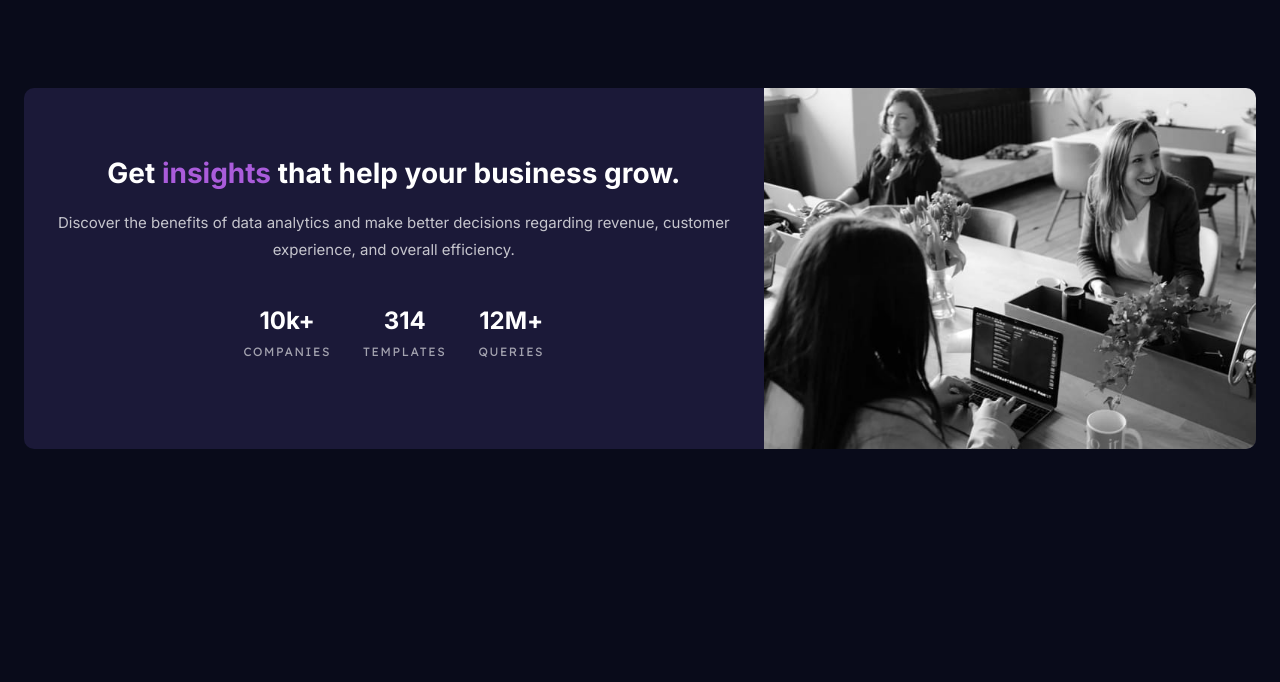
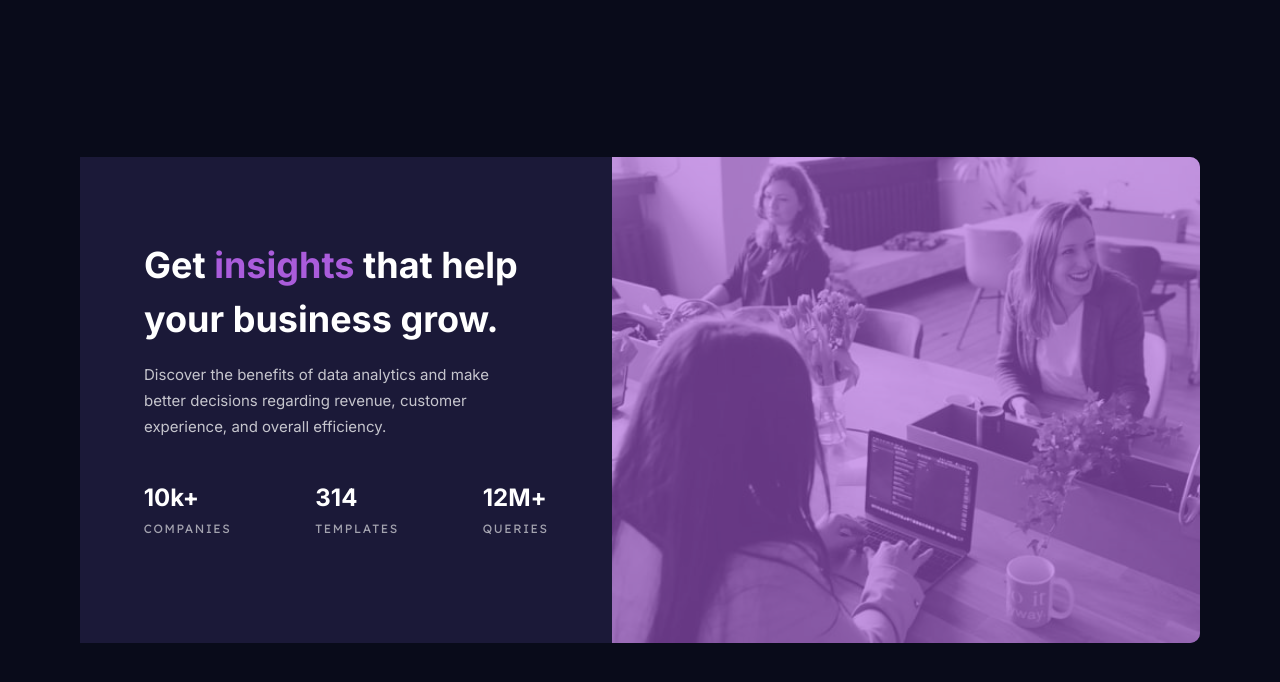
Before and after one commit to amyspencerproject/stats-preview-card, a plain HTML site: page index.html in a window 1280 px wide. Drawn offline with Linux system fonts and the light colour scheme.

Commit message:
Added violet overlay to image and adjusted margins for desktop veiwport.

```diff
--- a/index.html
+++ b/index.html
@@ -28,11 +28,22 @@
   <body>
     <div class="card-container">
       <div class="card-image-container">
-        <img
+        <picture>
+          <source
+            media="(min-width: 60rem)"
+            srcset="./images/image-header-desktop.jpg"
+          />
+          <img
+            class="card-image"
+            src="./images/image-header-mobile.jpg"
+            alt="Three women working in open office setting"
+          />
+        </picture>
+        <!-- <img
           class="card-image"
           src="./images/image-header-mobile.jpg"
           alt="Three women working in open office setting"
-        />
+        /> -->
       </div>
       <div class="card-info">
         <h1 class="stats-header">
--- a/styles.css
+++ b/styles.css
@@ -89,6 +89,8 @@ body {
   font-family: "Inter", sans-serif;
   font-size: 0.9375rem;
   background-color: var(--dark-blue);
+  display: grid;
+  place-content: center;
 }
 
 .card-container {
@@ -100,18 +102,20 @@ body {
   margin: 5.5rem 1.5rem;
   color: var(--white);
   text-align: center;
+  max-width: 70rem;
 }
 
 .card-image {
   border-radius: 10px 10px 0 0;
   width: 100%;
+  object-fit: fill;
+  opacity: 40%;
 }
 
 .card-image-container {
   border-radius: 10px 10px 0 0;
-  /* background: url(./images/image-header-mobile.jpg);
-  height: fit-content;
-  width: 100%; */
+  background: var(--violet);
+  width: 100%;
 }
 
 .stats-header {
@@ -154,14 +158,30 @@ body {
 @media screen and (min-width: 60rem) {
   .card-container {
     flex-flow: row-reverse nowrap;
+    border-radius: 0 10px 10px 0;
+    text-align: left;
   }
 
+  .card-image-container {
+    border-radius: 0 10px 10px 0;
+  }
   .card-image {
     border-radius: 0 10px 10px 0;
   }
   .stats-container {
     display: flex;
     justify-content: center;
-    gap: 2rem;
+    gap: 5.25rem;
+  }
+  .stats-header {
+    font-size: 2.25rem;
+    margin-inline: 4rem;
+  }
+
+  .stats-text {
+    /* margin-inline: 4rem; */
+    margin-left: 4rem;
+    /* margin-right: 5rem; */
+    width: 70%;
   }
 }
```
Also changed, not shown: 1 other file.
